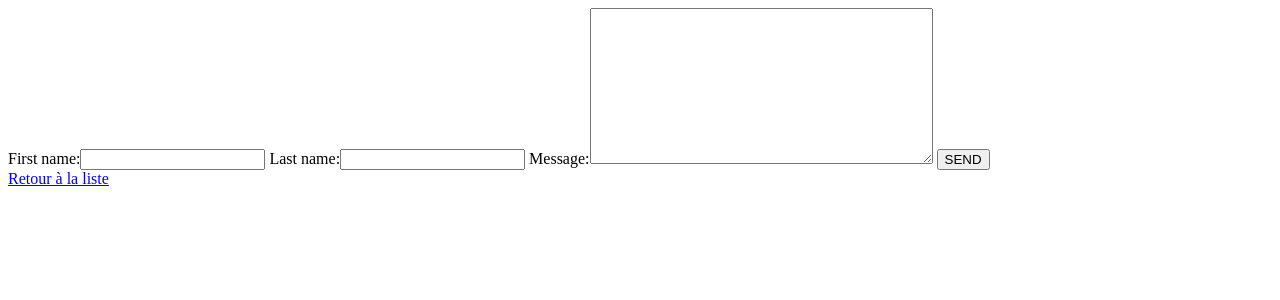
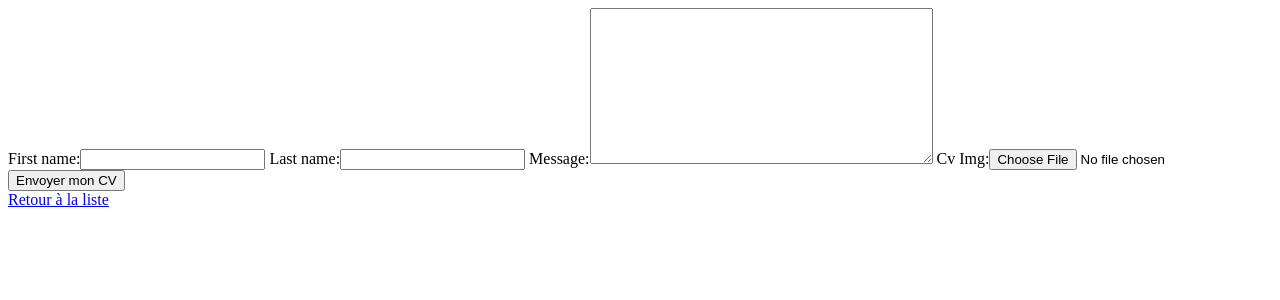
Before and after one commit to Gacara/IIM-A4-Django, a Django app: page /contact/ in a window 1280 px wide. Shown: the top 300 px of the page. Run offline with Django 3.2, Linux system fonts and the light colour scheme.

Commit message:
add upload

```diff
--- a/mysite/urls.py
+++ b/mysite/urls.py
@@ -15,8 +15,14 @@ Including another URLconf
 """
 from django.contrib import admin
 from django.urls import include, path
+from django.conf import settings
+from django.conf.urls.static import static
 
 urlpatterns = [
     path('', include('polls.urls')),
     path('admin/', admin.site.urls),
 ]
+
+if settings.DEBUG:
+        urlpatterns += static(settings.MEDIA_URL,
+                              document_root=settings.MEDIA_ROOT)
--- a/polls/forms.py
+++ b/polls/forms.py
@@ -6,7 +6,7 @@ from .models import Contact
 class ContactForm(ModelForm):
     class Meta:
         model = Contact
-        fields = ["first_name", "last_name", "message"]
+        fields = ["first_name", "last_name", "message", "cv_Img"]
         widgets = {
             "message": Textarea(
                 attrs={
--- a/polls/models.py
+++ b/polls/models.py
@@ -25,6 +25,8 @@ class Contact(models.Model):
     last_name = models.CharField(max_length=100)
     message = models.TextField(max_length=400)
     pub_date = models.DateTimeField(auto_now=True)
+    cv_Img = models.ImageField(upload_to='images/')
+
     def __str__(self):
         return f"{self.first_name} {self.last_name}, Skills: {self.message}"
     def was_published_recently(self):
--- a/polls/views.py
+++ b/polls/views.py
@@ -8,7 +8,7 @@ from .models import Choice, Question, Contact
 class ContactCreate(generic.CreateView):
     template_name = 'polls/contact_forms.html'
     model = Contact
-    fields = ["first_name", "last_name", "message"]
+    fields = ["first_name", "last_name", "message", "cv_Img"]
     success_url = reverse_lazy('polls:index')
 
 class IndexView(generic.ListView):
--- a/templates/polls/contact_forms.html
+++ b/templates/polls/contact_forms.html
@@ -5,10 +5,10 @@
     <title>Enter your CV here</title>
 </head>
 <body>
-<form method="POST" action="{% url 'polls:contact' %}">
+<form method="POST" enctype="multipart/form-data" action="{% url 'polls:contact' %}">
     {% csrf_token %}
     {{ form }}
-    <button type="submit">SEND</button>
+    <button type="submit">Envoyer mon CV</button>
 </form>
 <a href="{% url 'polls:index' %}">Retour à la liste</a>
 </body>
--- a/templates/polls/cv.html
+++ b/templates/polls/cv.html
@@ -1,4 +1,6 @@
 <h1>{{ contact.first_name }} {{ contact.last_name }}</h1>
+
+<img src="{{ contact.cv_Img.url }}" class="img-responsive" style="height: 150px; width: 150px;" />
 
 <div>Compétences : {{ contact.message }}</div>
 
--- a/templates/polls/index.html
+++ b/templates/polls/index.html
@@ -4,7 +4,10 @@
 {% if latest_cv_list %}
     <ul>
     {% for contact in latest_cv_list %}
-        <li><a href="{% url 'polls:cv' contact.id %}">{{ contact.first_name }} {{ contact.last_name }}, Skills: {{ contact.message }}</a></li>
+        <li>
+            <a href="{% url 'polls:cv' contact.id %}">{{ contact.first_name }} {{ contact.last_name }}</a>
+            <span>Skills: {{ contact.message }}</span>
+        </li>
     {% endfor %}
     </ul>
 {% else %}
```
Also changed, not shown: polls/migrations/0006_contact_cv_img.py (added).
